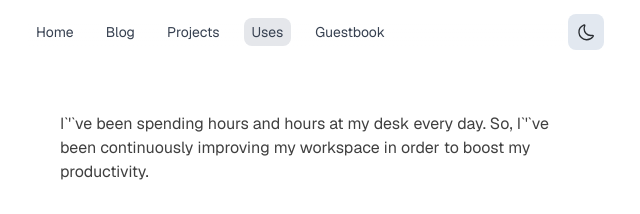
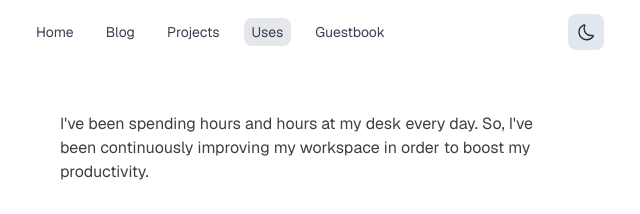
Before and after one commit to alirezamirzadeh/alireza, a Next.js app: page /uses in a window 1280 px wide. Shown: the top 214 px of the page, without its empty margins (324-964 px from the left). Built offline with nearby package versions, Linux system fonts and the light colour scheme.

Commit message:
edit style

```diff
--- a/app/uses/page.tsx
+++ b/app/uses/page.tsx
@@ -22,7 +22,7 @@ const UsesPage = () => {
   return (
     <div className="mt-28">
       <div className="opacity-75">
-        I`&apos;`ve been spending hours and hours at my desk every day. So, I`&apos;`ve been
+        I&apos;ve been spending hours and hours at my desk every day. So, I&apos;ve been
         continuously improving my workspace in order to boost my productivity.
       </div>
       <div className="mt-8 grid grid-cols-2 gap-6 max-sm:grid-cols-1 ">
--- a/components/ProductUses.tsx
+++ b/components/ProductUses.tsx
@@ -18,7 +18,7 @@ function Project({
           alt={title}
           width={320}
           height={320}
-          className="h-48 w-96 rounded-lg shadow-xl "
+          className="h-48 w-96 rounded-lg shadow-xl max-sm:h-56 max-sm:w-full"
         />
       <p className="mt-3 text-lg font-bold">{title}</p>
       <p className="text-sm opacity-60">{body}</p>
--- a/components/Telegram.tsx
+++ b/components/Telegram.tsx
@@ -7,7 +7,7 @@ const Telegram = () => {
     <Link href={"https://t.me/alirezamirzadeh"}  className="mt-12  flex justify-center ">
       {" "}
       <button className="flex w-full justify-center gap-2 rounded-lg
-       bg-primary px-4 py-2 text-center text-bgdark">
+       bg-primary px-4 py-2 text-center text-bgdark ">
         <Image
           alt=":)"
           width={20}
```
